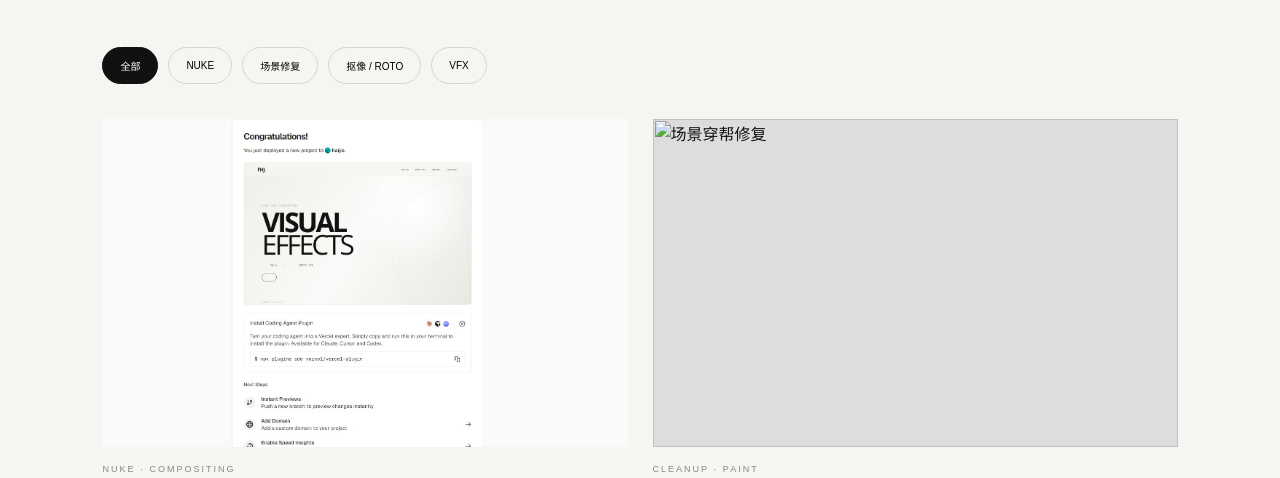
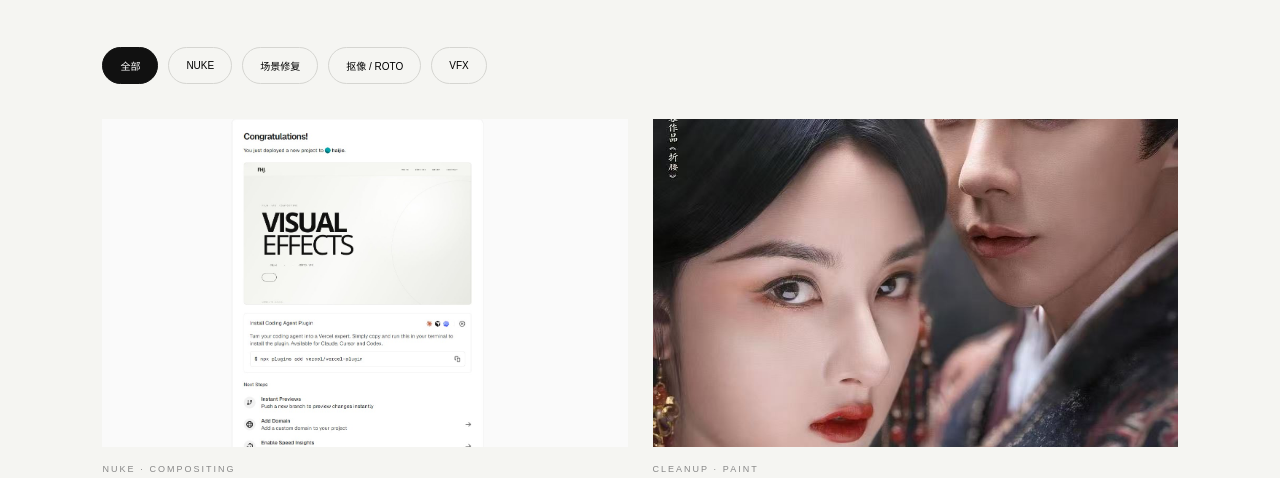
Before and after one commit to fhj1289/FHJ-VFX-Portfolio, a plain HTML site: page index.html in a window 1280 px wide. Shown: the part 1095-1573 px from the top of the page. Drawn offline with Linux system fonts and the light colour scheme.

Commit message:
Update index.html

```diff
--- a/index.html
+++ b/index.html
@@ -1051,7 +1051,7 @@
             <div class="project-image">
 
                 <img
-                    src="assets/images/project02.jpg"
+                    src="images/project02.jpg"
                     alt="场景穿帮修复">
 
                 <div class="project-overlay">
```
